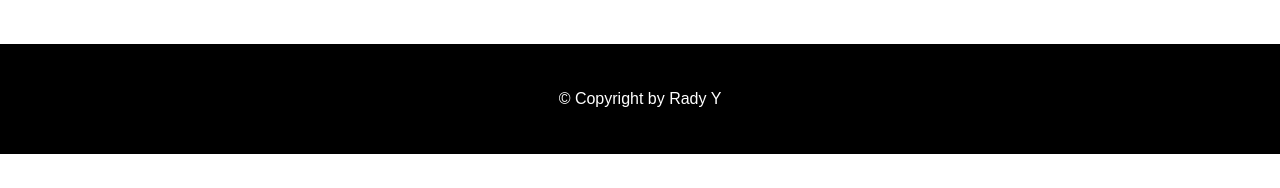
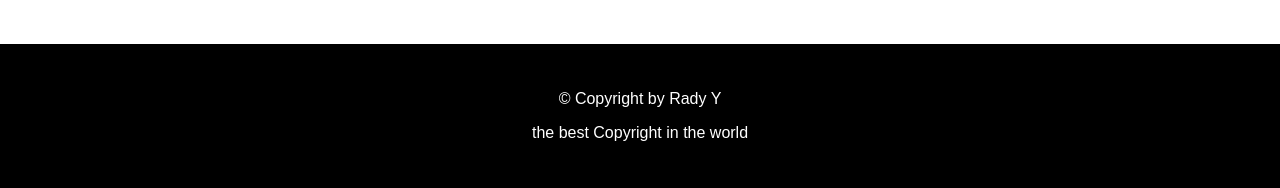
Before and after one commit to layhormet/PNC-music-c2, a plain HTML site: page index.html in a window 1280 px wide. Shown: the part 1745-1933 px from the top of the page. Before the commit the page ends 1899 px from the top, so only its background shows below. Drawn offline with Linux system fonts and the light colour scheme.

Commit message:
add paragraph in thtml

```diff
--- a/index.html
+++ b/index.html
@@ -74,6 +74,7 @@
 
     <footer>
         <p>&copy; Copyright by Rady Y</p>
+        <p>the best Copyright in the world</p>
     </footer>
 </body>
 
```
